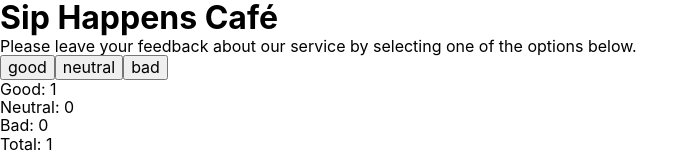
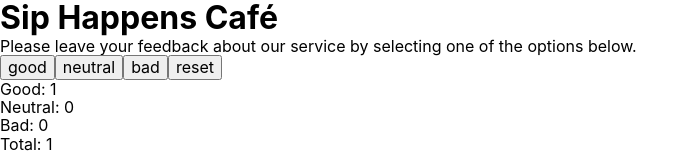
Before and after one commit to MarginTrader1/goit-react-hw-02, a React (Vite) app: page / in a window 1280 px wide. Both pictures are taken after a click on the button "good". Shown: the top 153 px of the page, without its empty margins (0-699 px from the left). Built offline with nearby package versions, Linux system fonts and the light colour scheme.

Commit message:
ДЗ без стилей

```diff
--- a/src/App/App.jsx
+++ b/src/App/App.jsx
@@ -1,31 +1,49 @@
-import { useState } from "react";
+import { useEffect, useState } from "react";
 
 import Description from "../Description/Description";
 import Options from "../Options/Options";
 import Feedback from "../Feedback/Feedback";
 import Notification from "../Notification/Notification";
 
-const initialState = {
+const initialState = { //начальный cтейт
   good: 0,
   neutral: 0,
   bad: 0,
 };
 
+const getStateFromLocalStorage = () => {
+  const state = JSON.parse(localStorage.getItem("feedback"));
+  return state === null ? initialState : state; //проверяем локал сторедж
+
+};
+
 const App = () => {
-  const [state, setState] = useState(initialState);
+  const [state, setState] = useState(getStateFromLocalStorage); //делаем стейт
 
+  // функция изменения стейта
   const updateFeedback = (feedbackType) => {
     setState({ ...state, [feedbackType]: state[feedbackType] + 1 });
   };
+
+  // функция сброса стейта
+  const resetState = () => {
+    setState(initialState)
+  }
+
   const { good, neutral, bad } = state;
 
   const totalFeedback = good + neutral + bad;
   const positive = Math.round((good / totalFeedback) * 100);
 
+  //сохраняем в локал сторедж
+  useEffect(() => {
+    localStorage.setItem("feedback", JSON.stringify(state));
+  }, [state]);
+
   return (
     <>
       <Description />
-      <Options options={state} click={updateFeedback} />
+      <Options options={state} click={updateFeedback} reset={resetState}/>
 
       {totalFeedback > 0 ? (
         <Feedback
--- a/src/Options/Options.jsx
+++ b/src/Options/Options.jsx
@@ -1,9 +1,19 @@
-const Options = ({ options, click }) => {
-  return Object.keys(options).map((item, index) => (
-    <button key={index} onClick={() => click(item)}>
-      {item}
-    </button>
-  ));
+const Options = ({ options, click, reset }) => {
+  const { good, neutral, bad } = options;
+
+  return (
+    <>
+      {Object.keys(options).map((item, index) => (
+        <button key={index} onClick={() => click(item)}>
+          {item}
+        </button>
+      ))}
+
+      {(good > 0 || neutral > 0 || bad > 0) && (
+        <button onClick={() => reset()}>{"reset"}</button>
+      )}
+    </>
+  );
 };
 
 export default Options;
```
Also changed, not shown: src/Description/Description.module.jsx (added), src/Feedback/Feedback.module.jsx (added), src/Notification/Notification.module.jsx (added), src/Options/Option.module.jsx (added).
